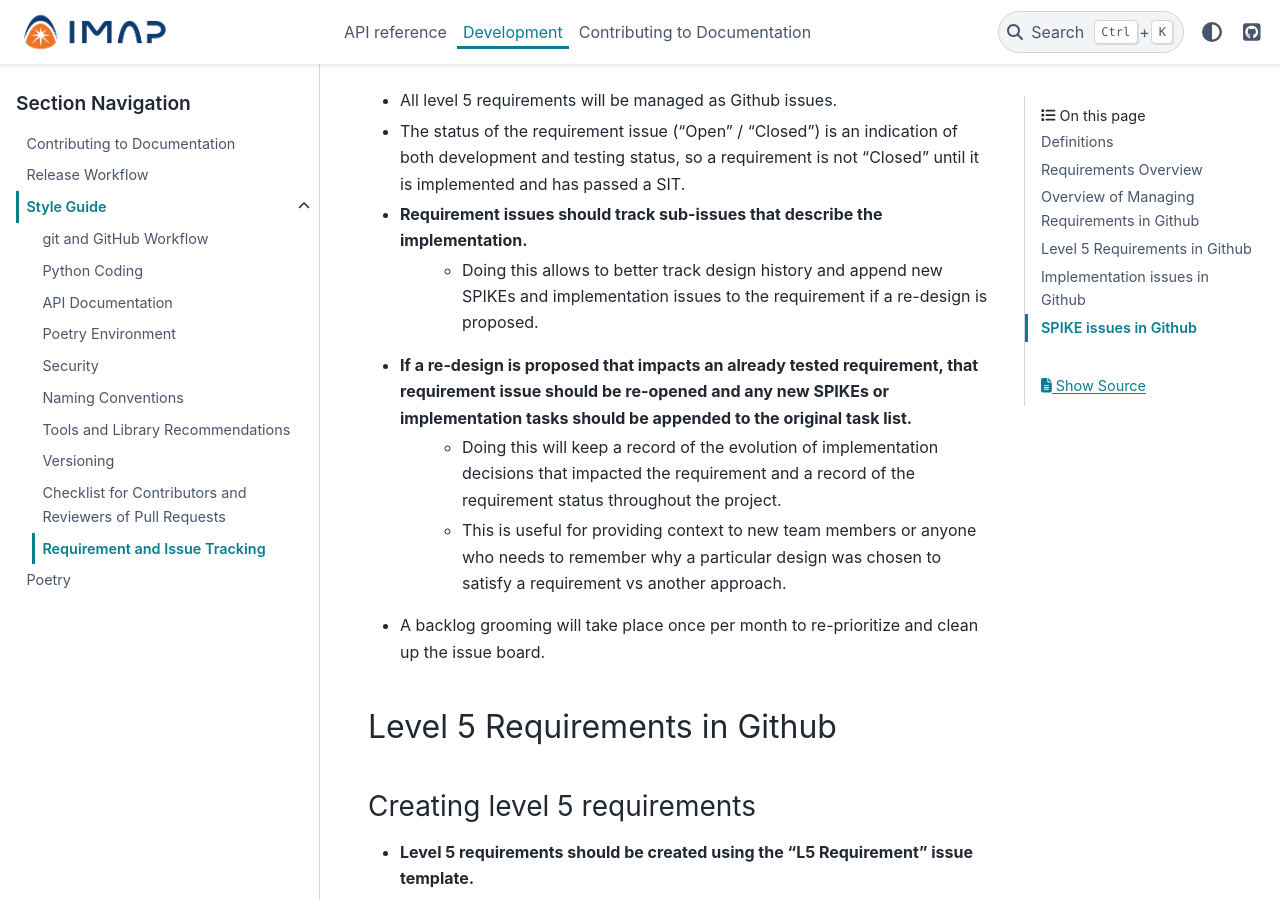
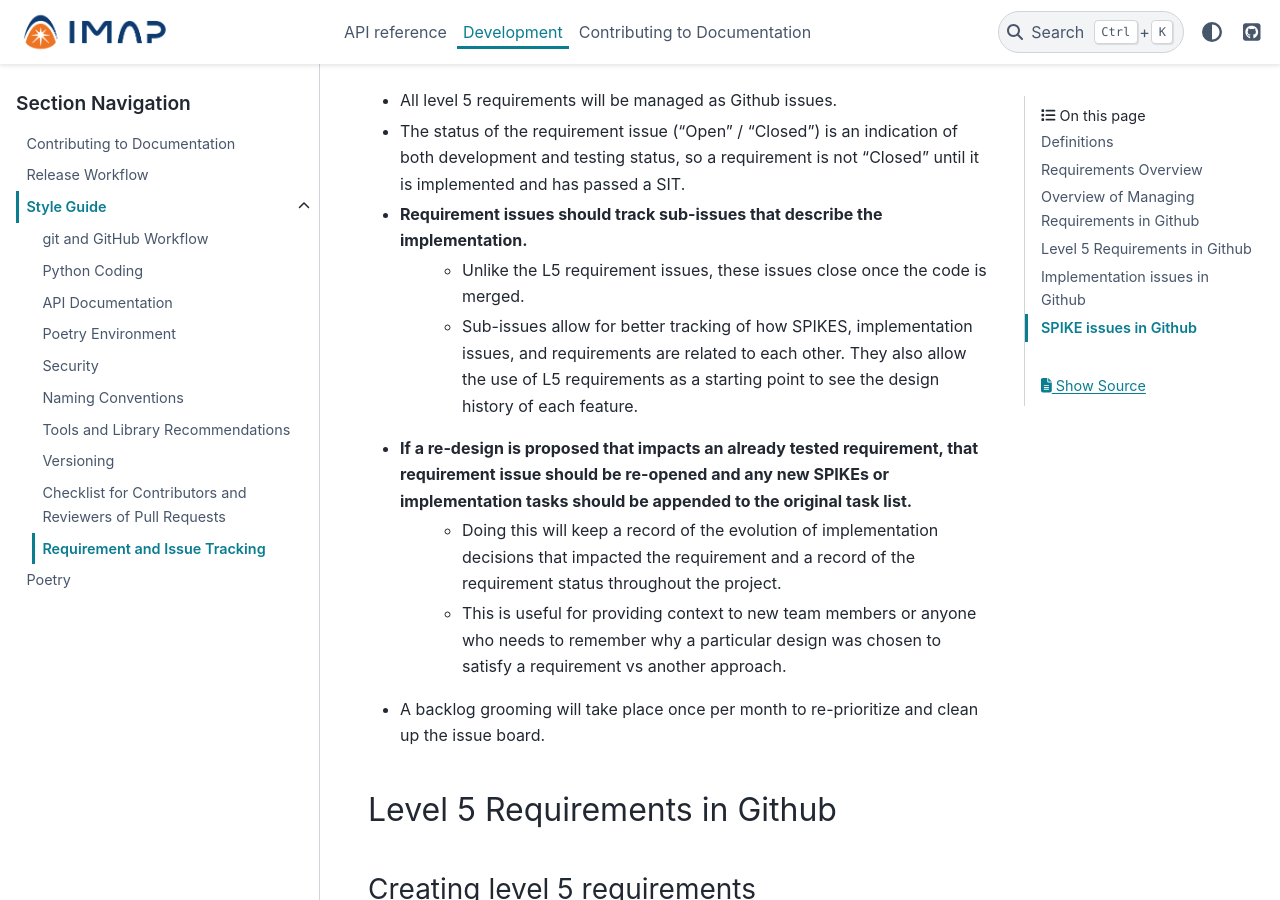
Before and after one commit to IMAP-Science-Operations-Center/imap_processing, a Sphinx documentation site: the page built from docs/source/development/style-guide/requirement-and-issue-tracking.rst, in a window 1280 px wide and 900 px high, scrolled down 2762 px. Built offline with Sphinx 7.4.7 and the PyData theme 0.15.4, drawn with Linux system fonts in a browser that asks for light colours.

Commit message:
updated sub-issue description

```diff
--- a/docs/source/development/style-guide/requirement-and-issue-tracking.rst
+++ b/docs/source/development/style-guide/requirement-and-issue-tracking.rst
@@ -46,7 +46,8 @@ Overview of Managing Requirements in Github
 * All level 5 requirements will be managed as Github issues.
 * The status of the requirement issue ("Open" / "Closed") is an indication of both development and testing status, so a requirement is not "Closed" until it is implemented and has passed a SIT.
 * Requirement issues should track sub-issues that describe the implementation.
-   * Doing this allows to better track design history and append new SPIKEs and implementation issues to the requirement if a re-design is proposed.
+   * Unlike the L5 requirement issues, these issues close once the code is merged.
+   * Sub-issues allow for better tracking of how SPIKES, implementation issues, and requirements are related to each other.  They also allow the use of L5 requirements as a starting point to see the design history of each feature.
 * If a re-design is proposed that impacts an already tested requirement, that requirement issue should be re-opened and any new SPIKEs or implementation tasks should be appended to the original task list.
    * Doing this will keep a record of the evolution of implementation decisions that impacted the requirement and a record of the requirement status throughout the project.
    * This is useful for providing context to new team members or anyone who needs to remember why a particular design was chosen to satisfy a requirement vs another approach.
```
